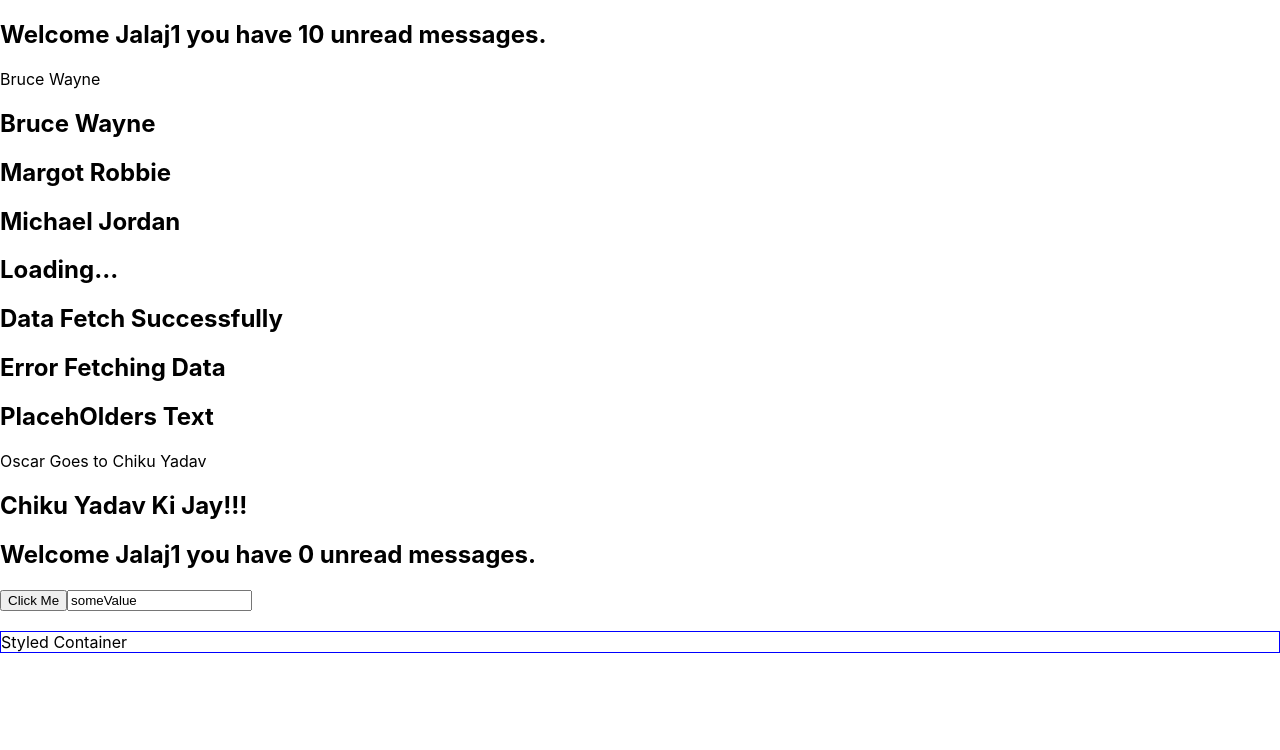
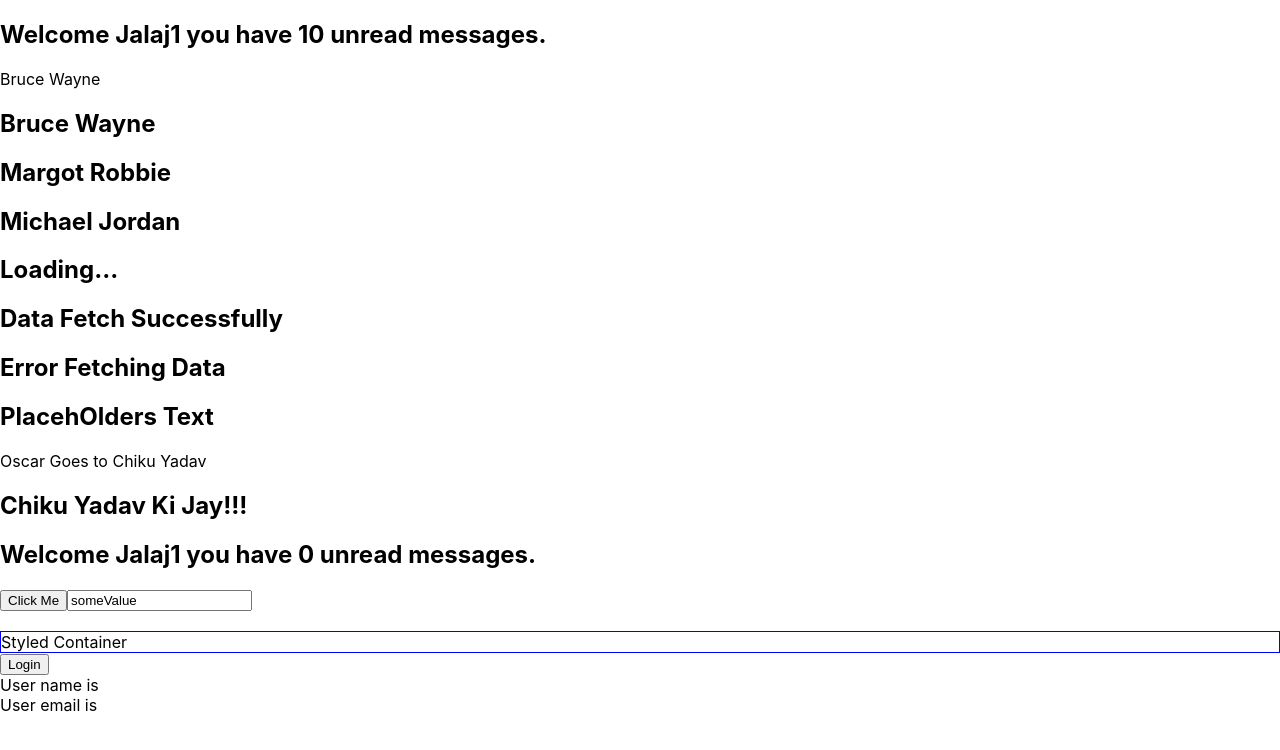
Before and after one commit to JalajYadav/react_typescript_demo, a React (Create React App) app: page / in a window 1280 px wide. Shown: the top 750 px of the page. Built offline with nearby package versions, Linux system fonts and the light colour scheme.

Commit message:
React TypeScript Tutorial - 11 - useState Type Assertion

```diff
--- a/src/App.tsx
+++ b/src/App.tsx
@@ -8,6 +8,7 @@
 import { Person } from './components/Person';
 import { PersonList } from './components/PersonList';
 import { Status } from './components/Status';
+import { UserTypeAssertion } from './components/state/UserTypeAssertion'
 
 function App() {
   const personName = {
@@ -18,34 +19,35 @@
   const nameList = [
     {
       firstName: "Bruce",
-    lastName: "Wayne",
+      lastName: "Wayne",
     },
     {
       firstName: "Margot",
-    lastName: "Robbie",
+      lastName: "Robbie",
     },
     {
       firstName: "Michael",
-    lastName: "Jordan",
+      lastName: "Jordan",
     },
   ]
 
   return (
     <div className="App">
-      <Greet name ="Jalaj1" messageCount={10} isLoggedIn={true}/>
-      <Person name={personName}/>
-      <PersonList list={nameList}/>
-      <Status status="success"/>
+      <Greet name="Jalaj1" messageCount={10} isLoggedIn={true} />
+      <Person name={personName} />
+      <PersonList list={nameList} />
+      <Status status="success" />
       <Heading>PlacehOlders Text</Heading>
       <Oscar>
         <Heading>Chiku Yadav Ki Jay!!!</Heading>
       </Oscar>
-      <Greet name ="Jalaj1" isLoggedIn={true}/>
+      <Greet name="Jalaj1" isLoggedIn={true} />
 
-      <Button handleClick={(event,otherData)=>console.log("Button Clicked",otherData)}/>
-      <Input handleChange={(event)=>console.log(event)} value={"someValue"}/>
+      <Button handleClick={(event, otherData) => console.log("Button Clicked", otherData)} />
+      <Input handleChange={(event) => console.log(event)} value={"someValue"} />
 
-      <Contanier styles={{border:"1px solid blue",marginTop:"20px"}}/>
+      <Contanier styles={{ border: "1px solid blue", marginTop: "20px" }} />
+      <UserTypeAssertion />
     </div>
   );
 }
--- a/src/components/state/User.tsx
+++ b/src/components/state/User.tsx
@@ -7,12 +7,14 @@
 
 export const User = () => {
     const [user, setUser] = useState<null | AuthUser>(null)
+
     const handleLogin = () => {
         setUser({
             name: 'Vishwas',
             email: 'vishwas@example.com'
         })
     }
+
     const handleLogout = () => {
         setUser(null)
     }
--- /dev/null
+++ b/src/components/state/UserTypeAssertion.tsx
@@ -0,0 +1,29 @@
+import { useEffect, useState } from "react";
+
+type AuthUser = {
+    name: string
+    email: string
+}
+
+export const UserTypeAssertion = () => {
+    const [user, setUser] = useState<AuthUser>({} as AuthUser)
+
+    const handleLogin = () => {
+        setUser({
+            name: 'Vishwas',
+            email: 'vishwas@example.com'
+        })
+    }
+
+    useEffect(() => {
+        console.log(user.name);
+    })
+
+    return (
+        <div>
+            <button onClick={handleLogin}>Login</button>
+            <div>User name is {user.name}</div>
+            <div>User email is {user.email}</div>
+        </div>
+    )
+}
```
